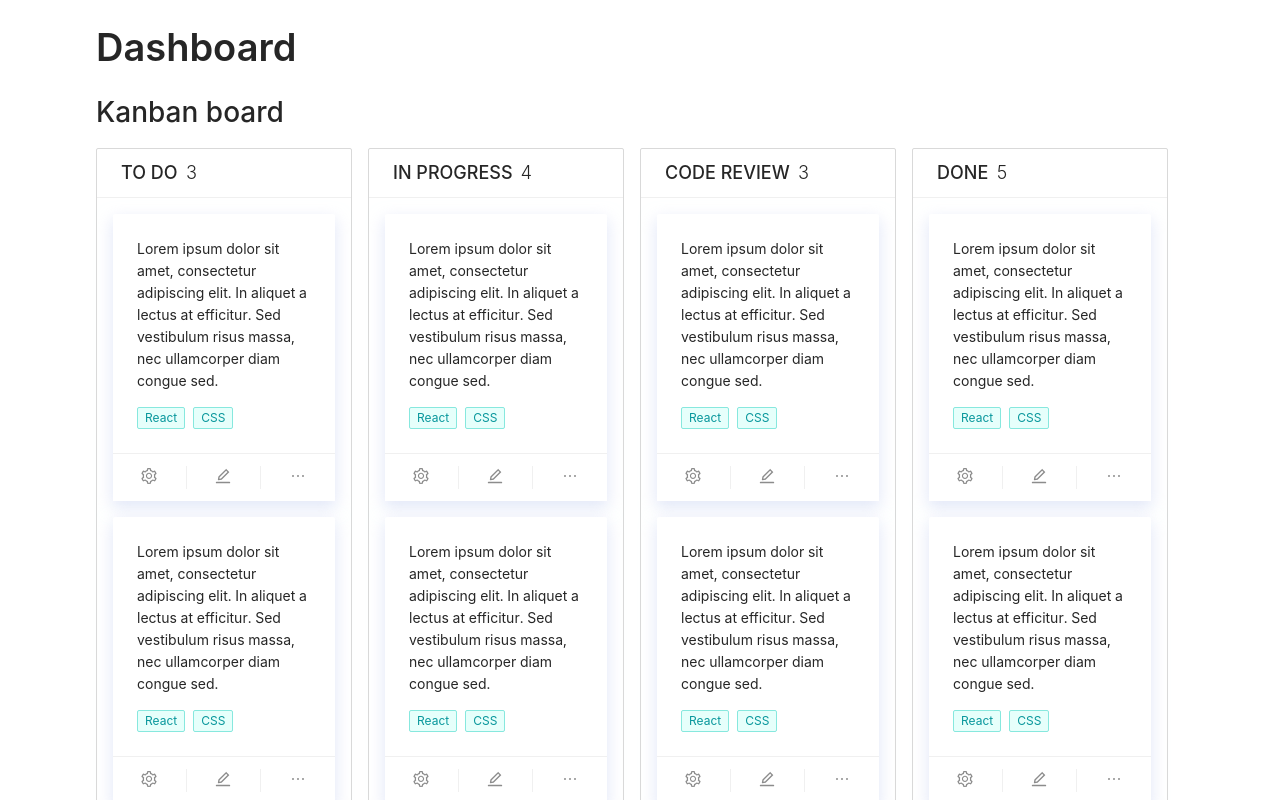
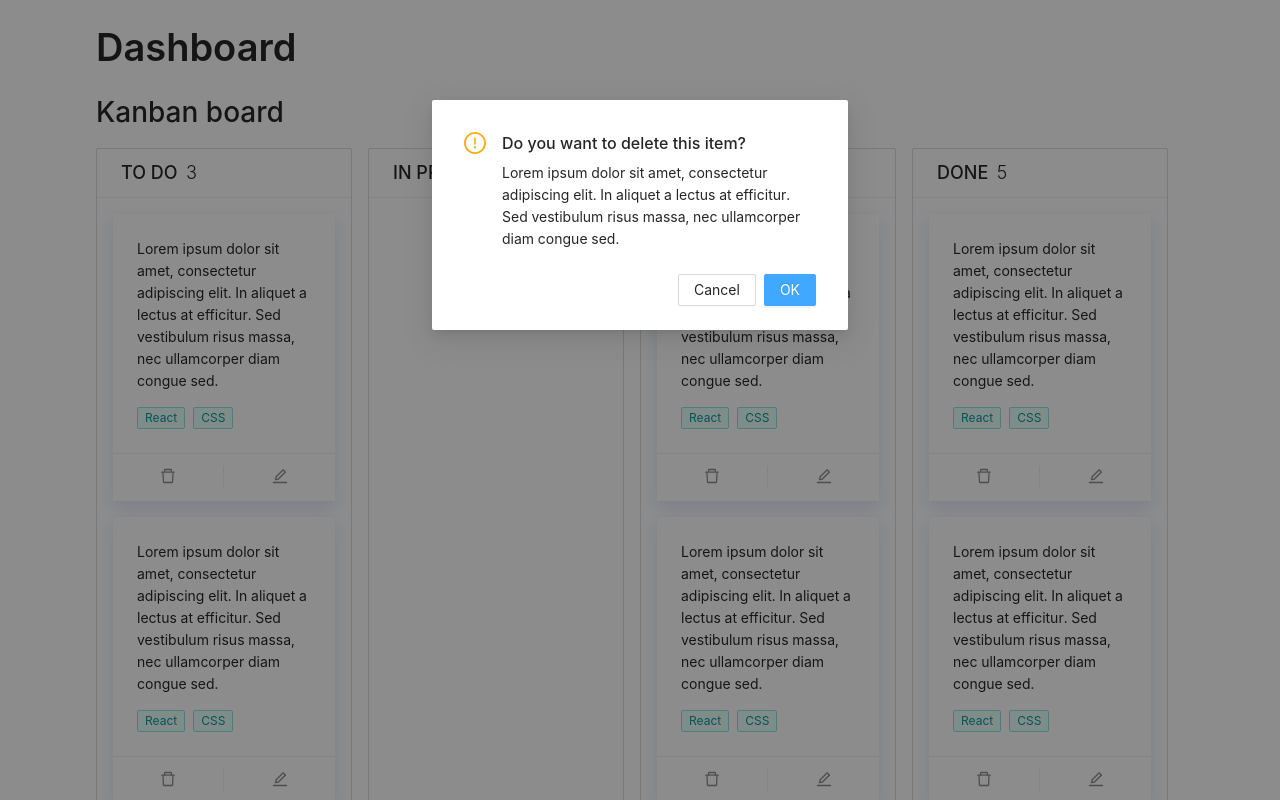
Before and after one commit to rafvanpuyvelde/kanban-board, a React (Create React App) app: page / in a window 1280 px wide. Both pictures are taken after a click on the element 149 px from the left and 478 px from the top of the page. Shown: the top 800 px of the page. Built offline with nearby package versions, Linux system fonts and the light colour scheme.

Commit message:
Added item removal functionality

```diff
--- a/src/components/board-category/BoardCategory.tsx
+++ b/src/components/board-category/BoardCategory.tsx
@@ -16,11 +16,11 @@ export const BoardCategory = ({ category }: IProps) => {
       header={
         <BoardCategoryHeader
           categoryName={category.name}
-          amountOfCategoryItems={category.listItems.length}
+          amountOfCategoryItems={category.items.length}
         />
       }
       bordered
-      dataSource={category.listItems}
+      dataSource={category.items}
       renderItem={(item: any) => <BoardItem key={item.id} item={item} />}
     />
   );
--- a/src/components/board-item/BoardItem.tsx
+++ b/src/components/board-item/BoardItem.tsx
@@ -1,26 +1,42 @@
 import React from "react";
 import styled from "styled-components";
-import { Skeleton, List, Card, Tag } from "antd";
+import { Skeleton, List, Card, Tag, Modal } from "antd";
 import {
   EditOutlined,
-  EllipsisOutlined,
-  SettingOutlined,
+  DeleteOutlined,
+  ExclamationCircleOutlined,
 } from "@ant-design/icons";
 
 import { IBoardCategoryListItem } from "../../types/BoardTypes";
+import { useDispatch } from "react-redux";
+import { deleteBoardItem } from "../../store/slices/boardSlice";
+
+const { confirm } = Modal;
 
 export interface IProps {
   item: IBoardCategoryListItem;
 }
 
 export const BoardItem = ({ item }: IProps) => {
+  const dispatch = useDispatch();
+
+  const deleteItemHandler = () => {
+    confirm({
+      title: "Do you want to delete this item?",
+      icon: <ExclamationCircleOutlined />,
+      content: <p>{item.description}</p>,
+      onOk() {
+        dispatch(deleteBoardItem(item.id));
+      },
+    });
+  };
+
   return (
     <BoardItemWrapper>
       <ItemCard
         actions={[
-          <SettingOutlined key="setting" />,
+          <DeleteOutlined key="delete" onClick={deleteItemHandler} />,
           <EditOutlined key="edit" />,
-          <EllipsisOutlined key="ellipsis" />,
         ]}
       >
         <Skeleton loading={false} avatar active>
--- a/src/store/slices/boardSlice.ts
+++ b/src/store/slices/boardSlice.ts
@@ -1,17 +1,18 @@
-import { createSlice } from "@reduxjs/toolkit";
+import { createSlice, PayloadAction } from "@reduxjs/toolkit";
+
 import { IBoardCategoryList } from "../../types/BoardTypes";
 
-export interface BoardState extends IBoardCategoryList {
+export interface IBoardState extends IBoardCategoryList {
   users: string[];
 }
 
-const initialBoardState: BoardState = {
+const initialBoardState: IBoardState = {
   name: "Kanban board",
   users: ["Jane Doe", "John Doe"],
   categories: [
     {
       name: "TO DO",
-      listItems: [
+      items: [
         {
           id: 1,
           description:
@@ -37,56 +38,27 @@ const initialBoardState: BoardState = {
     },
     {
       name: "IN PROGRESS",
-      listItems: [
+      items: [],
+    },
+    {
+      name: "CODE REVIEW",
+      items: [
         {
-          id: 1,
+          id: 8,
           description:
             "Lorem ipsum dolor sit amet, consectetur adipiscing elit. In aliquet a lectus at efficitur. Sed vestibulum risus massa, nec ullamcorper diam congue sed.",
           author: "Jane Doe",
           tags: ["React", "CSS"],
         },
         {
-          id: 2,
-          description:
-            "Lorem ipsum dolor sit amet, consectetur adipiscing elit. In aliquet a lectus at efficitur. Sed vestibulum risus massa, nec ullamcorper diam congue sed.",
-          author: "John Doe",
-          tags: ["React", "CSS"],
-        },
-        {
-          id: 3,
+          id: 9,
           description:
             "Lorem ipsum dolor sit amet, consectetur adipiscing elit. In aliquet a lectus at efficitur. Sed vestibulum risus massa, nec ullamcorper diam congue sed.",
           author: "Jane Doe",
           tags: ["React", "CSS"],
         },
         {
-          id: 4,
-          description:
-            "Lorem ipsum dolor sit amet, consectetur adipiscing elit. In aliquet a lectus at efficitur. Sed vestibulum risus massa, nec ullamcorper diam congue sed.",
-          author: "Jane Doe",
-          tags: ["React", "CSS"],
-        },
-      ],
-    },
-    {
-      name: "CODE REVIEW",
-      listItems: [
-        {
-          id: 1,
-          description:
-            "Lorem ipsum dolor sit amet, consectetur adipiscing elit. In aliquet a lectus at efficitur. Sed vestibulum risus massa, nec ullamcorper diam congue sed.",
-          author: "Jane Doe",
-          tags: ["React", "CSS"],
-        },
-        {
-          id: 2,
-          description:
-            "Lorem ipsum dolor sit amet, consectetur adipiscing elit. In aliquet a lectus at efficitur. Sed vestibulum risus massa, nec ullamcorper diam congue sed.",
-          author: "Jane Doe",
-          tags: ["React", "CSS"],
-        },
-        {
-          id: 3,
+          id: 10,
           description:
             "Lorem ipsum dolor sit amet, consectetur adipiscing elit. In aliquet a lectus at efficitur. Sed vestibulum risus massa, nec ullamcorper diam congue sed.",
           author: "John Doe",
@@ -96,37 +68,37 @@ const initialBoardState: BoardState = {
     },
     {
       name: "DONE",
-      listItems: [
+      items: [
         {
-          id: 1,
+          id: 11,
           description:
             "Lorem ipsum dolor sit amet, consectetur adipiscing elit. In aliquet a lectus at efficitur. Sed vestibulum risus massa, nec ullamcorper diam congue sed.",
           author: "John Doe",
           tags: ["React", "CSS"],
         },
         {
-          id: 2,
+          id: 12,
           description:
             "Lorem ipsum dolor sit amet, consectetur adipiscing elit. In aliquet a lectus at efficitur. Sed vestibulum risus massa, nec ullamcorper diam congue sed.",
           author: "Jane Doe",
           tags: ["React", "CSS"],
         },
         {
-          id: 3,
+          id: 13,
           description:
             "Lorem ipsum dolor sit amet, consectetur adipiscing elit. In aliquet a lectus at efficitur. Sed vestibulum risus massa, nec ullamcorper diam congue sed.",
           author: "Jane Doe",
           tags: ["React", "CSS"],
         },
         {
-          id: 4,
+          id: 14,
           description:
             "Lorem ipsum dolor sit amet, consectetur adipiscing elit. In aliquet a lectus at efficitur. Sed vestibulum risus massa, nec ullamcorper diam congue sed.",
           author: "Jane Doe",
           tags: ["React", "CSS"],
         },
         {
-          id: 5,
+          id: 15,
           description:
             "Lorem ipsum dolor sit amet, consectetur adipiscing elit. In aliquet a lectus at efficitur. Sed vestibulum risus massa, nec ullamcorper diam congue sed.",
           author: "John Doe",
@@ -137,10 +109,45 @@ const initialBoardState: BoardState = {
   ],
 };
 
+const getBoardItemDetailsById = (
+  state: IBoardState,
+  id: number
+): {
+  categoryIndex: number;
+  itemIndex: number;
+} | null => {
+  let boardItemDetails = null;
+
+  for (
+    let categoryIndex = 0;
+    categoryIndex < state.categories.length;
+    categoryIndex++
+  ) {
+    const category = state.categories[categoryIndex];
+    const itemIndex = category.items.findIndex((item) => item.id === id);
+    if (itemIndex !== -1) boardItemDetails = { categoryIndex, itemIndex };
+  }
+
+  console.log(boardItemDetails);
+
+  return boardItemDetails;
+};
+
 const boardSlice = createSlice({
   name: "board",
   initialState: initialBoardState,
-  reducers: {},
+  reducers: {
+    deleteBoardItem: (state, { payload }: PayloadAction<number>) => {
+      const itemDetails = getBoardItemDetailsById(state, payload);
+      if (itemDetails)
+        state.categories[itemDetails?.categoryIndex].items.splice(
+          itemDetails.itemIndex,
+          1
+        );
+    },
+  },
 });
 
+export const { deleteBoardItem } = boardSlice.actions;
+
 export default boardSlice;
--- a/src/types/BoardTypes.d.ts
+++ b/src/types/BoardTypes.d.ts
@@ -5,7 +5,7 @@ export interface IBoardCategoryList {
 
 export interface IBoardCategory {
   name: string;
-  listItems: IBoardCategoryListItem[];
+  items: IBoardCategoryListItem[];
 }
 
 export interface IBoardCategoryListItem {
```
